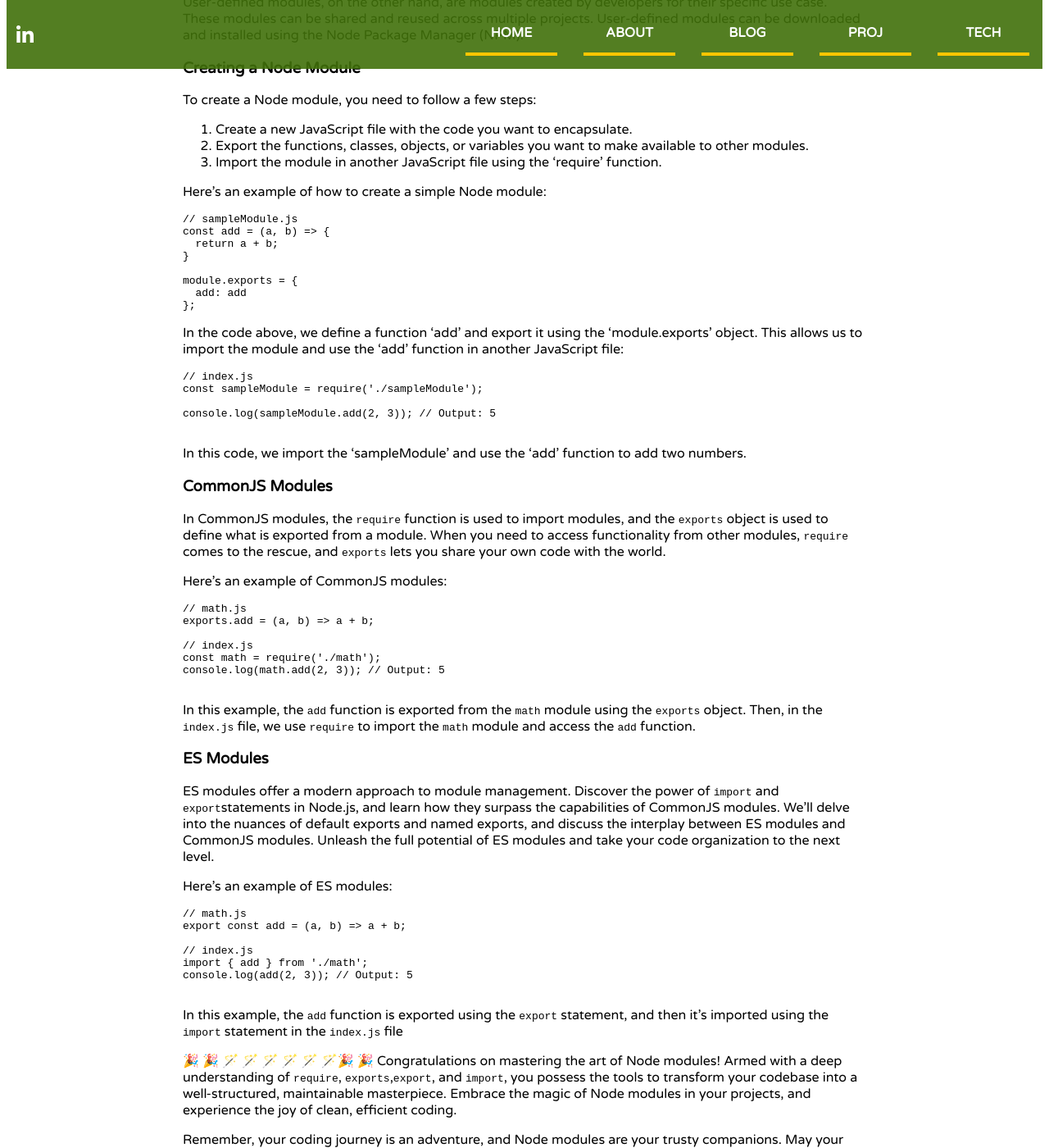
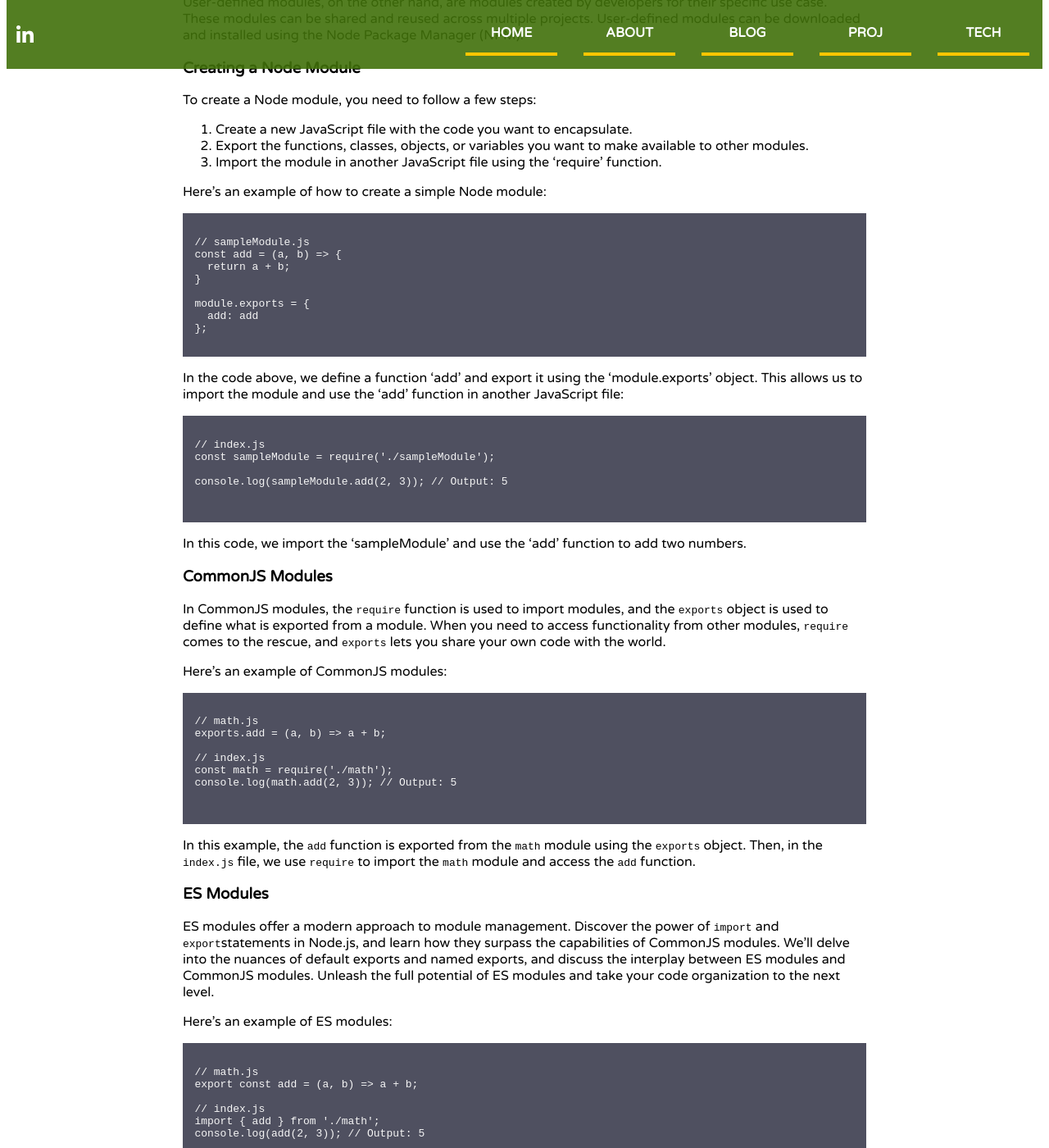
Before and after one commit to pattpjy/my-coding-journey, a Jekyll site: the page built from _posts/2023-05-11-NodeModule.md, in a window 1280 px wide and 1400 px high, scrolled down 677 px. Shown: the whole window at 82% size. Built offline with Jekyll 4.4.1, drawn with Linux system fonts in a browser that asks for light colours; nearby versions of some CDN libraries.

Commit message:
Update code bg

```diff
--- a/css/styles.css
+++ b/css/styles.css
@@ -8,7 +8,11 @@ i {
   margin: 0 1em 0 1em;
   vertical-align: middle;
 }
-
+.highlight {
+  background-color: #4f5060;
+  color: whitesmoke;
+  padding: 0.5em;
+}
 a,
 .nav-link,
 .a-blog {
```
Also changed, not shown: 4 other files.
